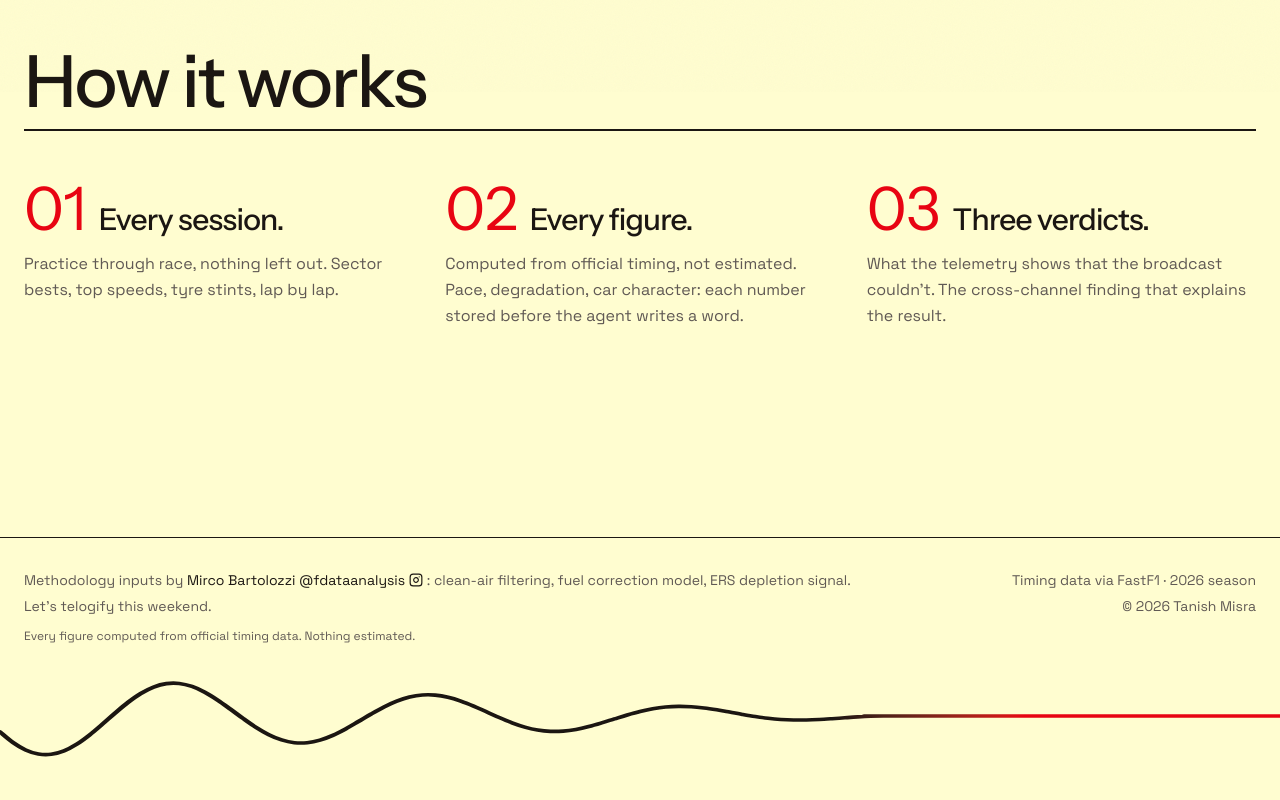
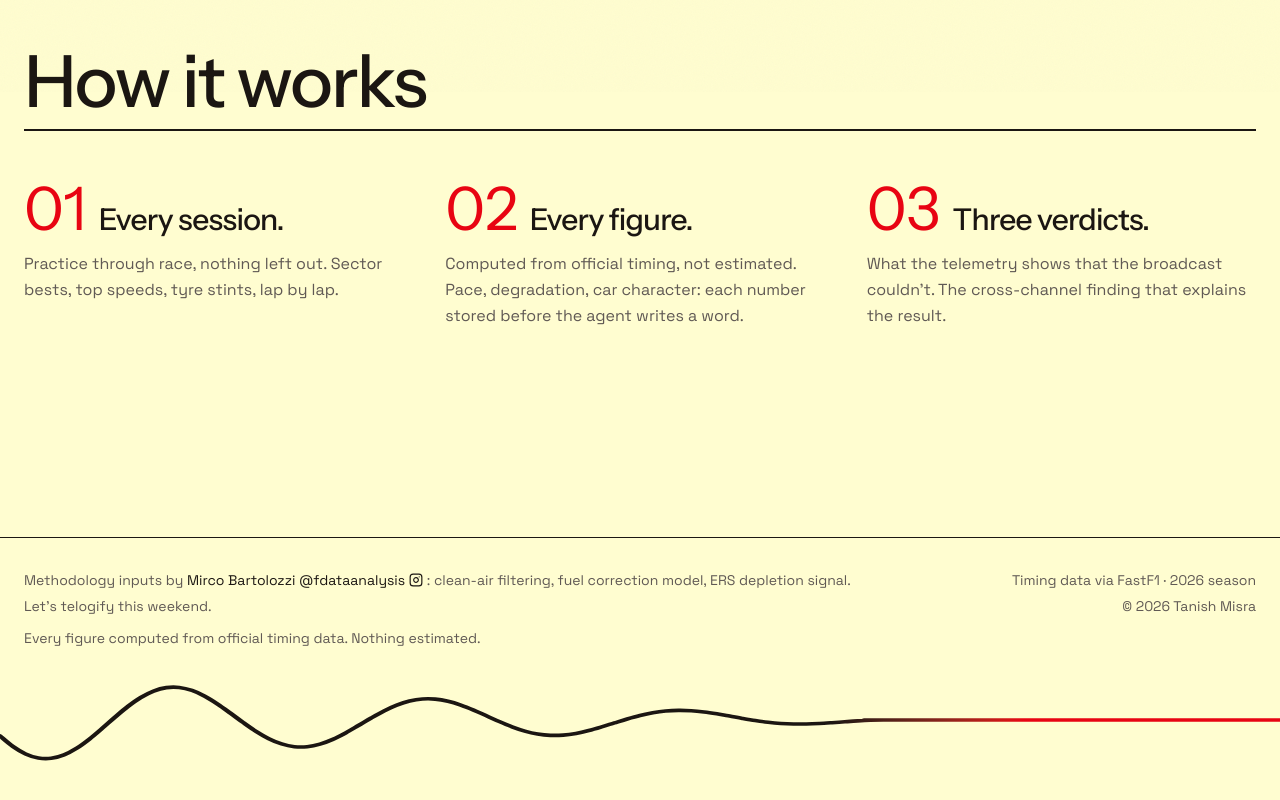
Before and after one commit to tanishmisra9/telogify, a React (Vite) app in the folder frontend/: page / in a window 1280 px wide. Shown: the part 708-1508 px from the top of the page. Built offline with nearby package versions, Linux system fonts and the light colour scheme; no server answers.

Commit message:
Make footer trust line text-sm, matching the other footer lines

```diff
--- a/frontend/src/components/Footer.tsx
+++ b/frontend/src/components/Footer.tsx
@@ -50,7 +50,7 @@ export function Footer() {
           <p className="text-sm text-muted">Let&apos;s telogify this weekend.</p>
           <p className="shrink-0 text-sm text-muted">© 2026 Tanish Misra</p>
         </div>
-        <p className="mt-3 text-xs text-muted">Every figure computed from official timing data. Nothing estimated.</p>
+        <p className="mt-3 text-sm text-muted">Every figure computed from official timing data. Nothing estimated.</p>
       </div>
       <div className="mt-6 text-ink">
         <LogoWaveform className="h-16 w-full sm:h-24" />
```
